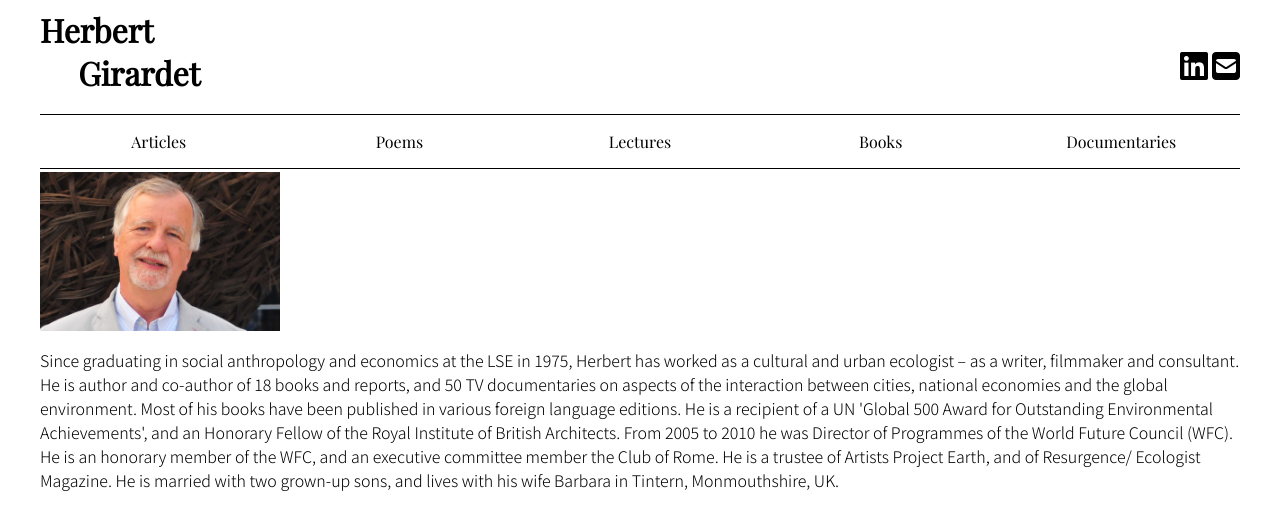
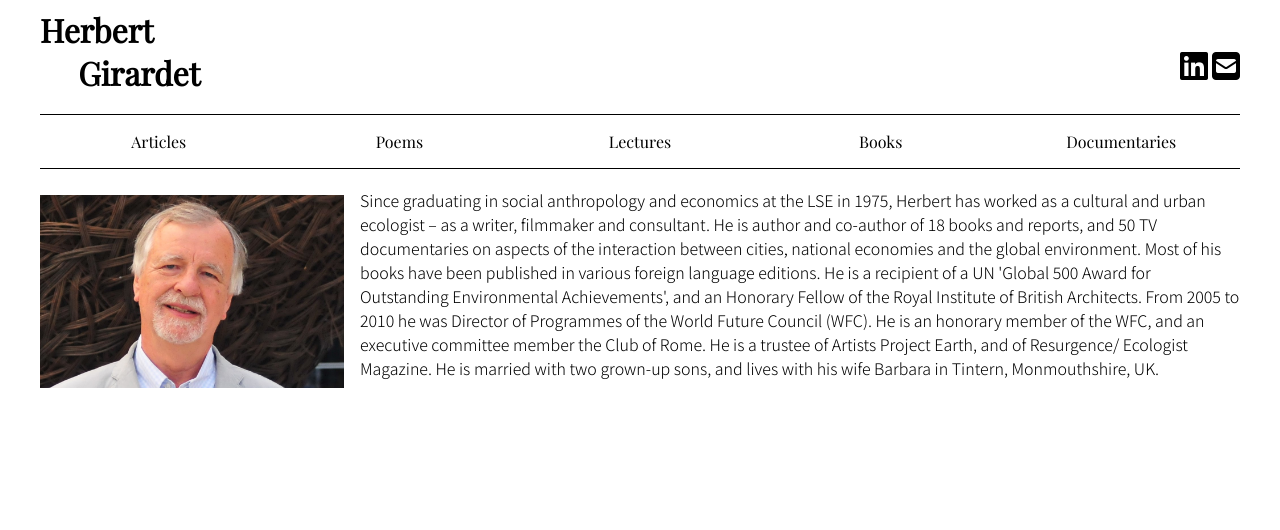
Before and after one commit to mgirar84/janny-website, a React (Create React App) app: page / in a window 1280 px wide. Shown: the top 530 px of the page. Built offline with nearby package versions, Linux system fonts and the light colour scheme.

Commit message:
added grid layout to mainpage image and text styling

```diff
--- a/src/Mainpage/Mainpage.scss
+++ b/src/Mainpage/Mainpage.scss
@@ -1,11 +1,11 @@
 .mainPageContainer {
     display: grid;
-    grid-template-rows: auto 1fr;
+    grid-template-columns: 20em 1fr;
     .mainPagePicture {
         background-image: url(../Images/headingImage.jpg);
-        height: 10em;
         width: auto;
         background-repeat: no-repeat;
-        background-size: 20%;
+        background-size: 100%;
+        margin: 1.4em 1em 0.5em 0em;
     }
 }
```
